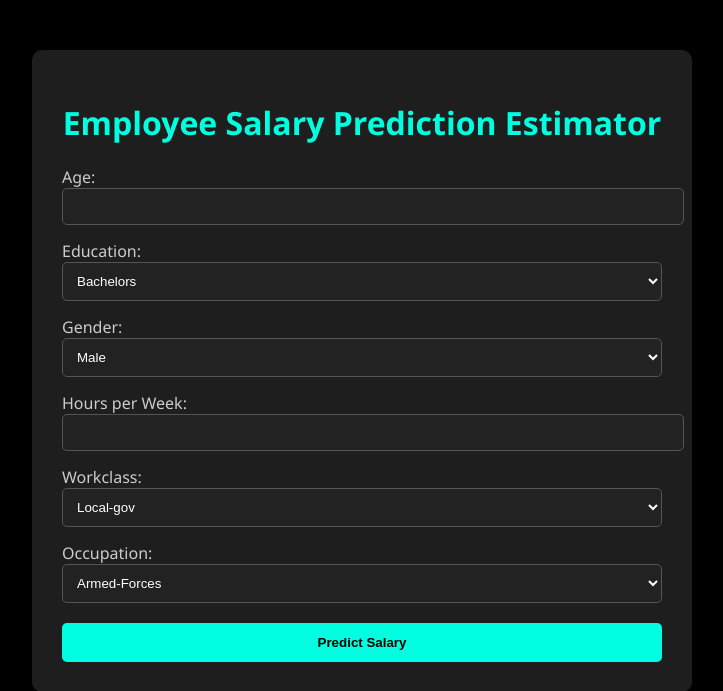
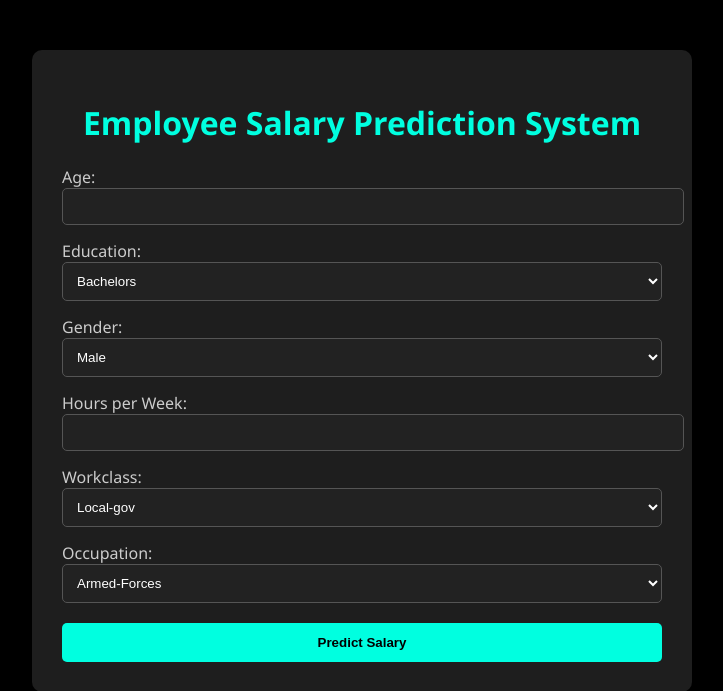
Before and after one commit to SuprajaSandhya/employee-salary-predictor, a Flask app: page / in a window 1280 px wide. Shown: the top 691 px of the page, without its empty margins (278-1001 px from the left). Run offline with Flask 3, Linux system fonts and the light colour scheme; parts of the project's set-up code (start-up, migrations or seed data) failed here and were passed over.

Commit message:
Update page title in index.html

```diff
--- a/templates/index.html
+++ b/templates/index.html
@@ -8,7 +8,7 @@
 </head>
 <body class="dark-theme">
     <div class="container">
-        <h1>Employee Salary Prediction Estimator</h1>
+        <h1>Employee Salary Prediction System</h1>
         <form method="POST" action="/result" class="form-container">
             <label for="age">Age:</label>
             <input type="number" id="age" name="age" required>
```
